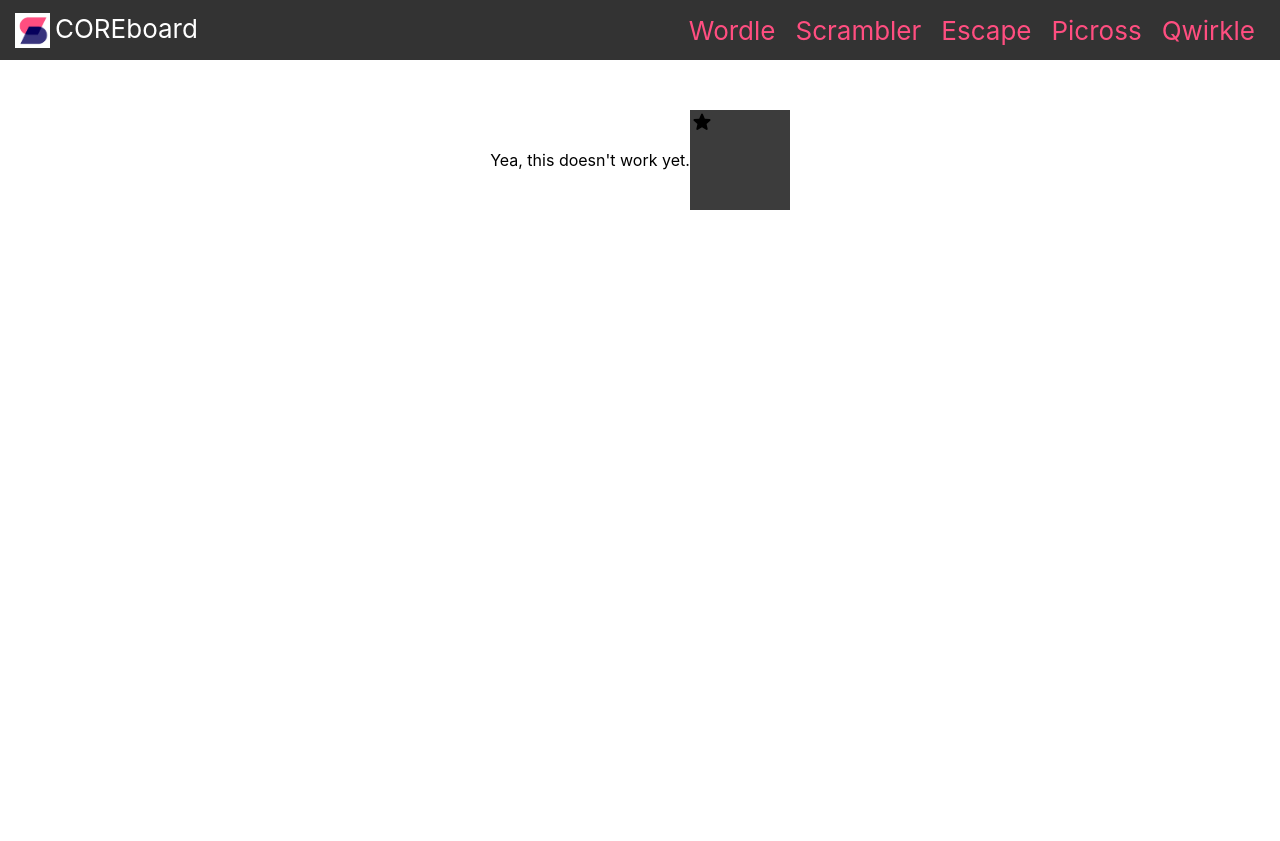
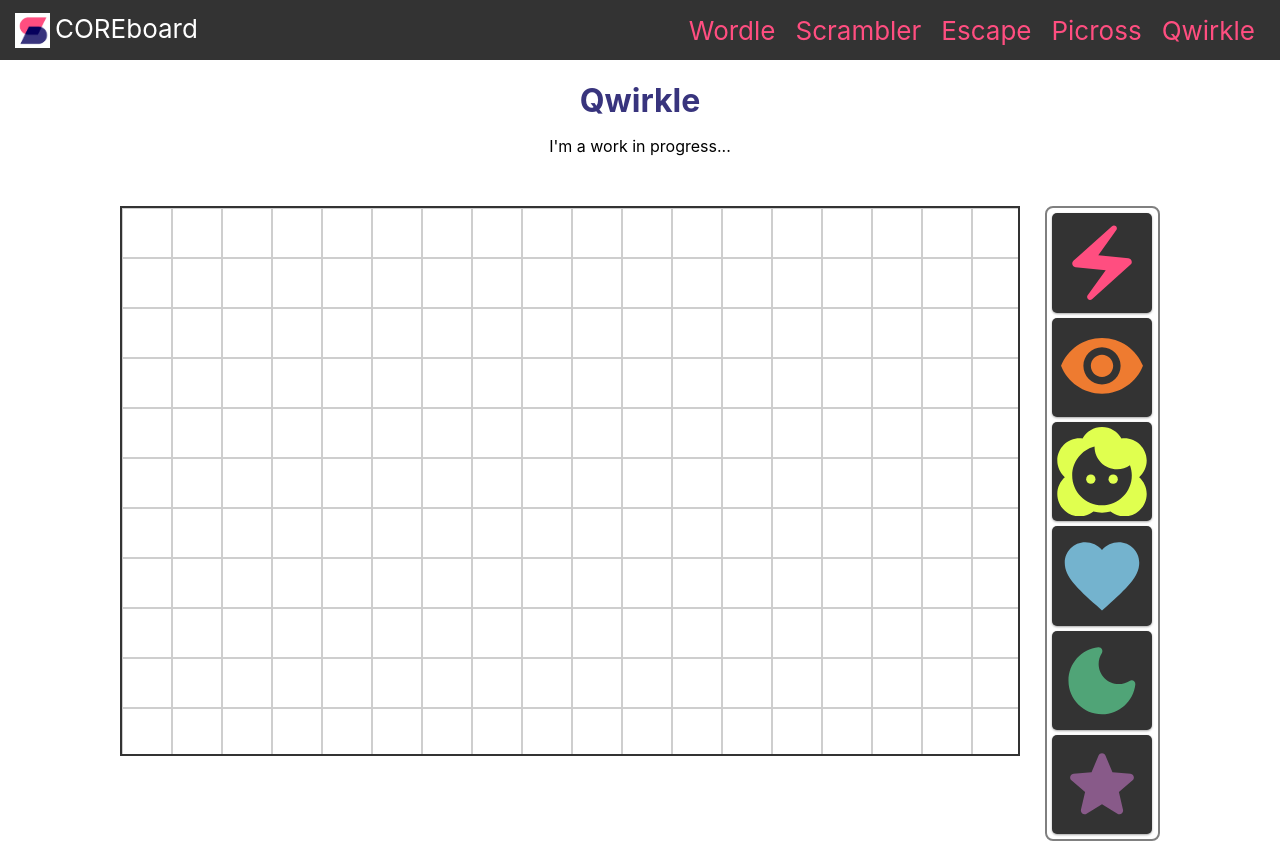
Before and after one commit to pilar1347/s-core-board, a React (Create React App) app: page /qwirkle in a window 1280 px wide. Before the commit the page ends 800 px from the top, so only its background shows below. Built offline with nearby package versions, Linux system fonts and the light colour scheme.

Commit message:
work on the qwirkle

```diff
--- a/src/index.css
+++ b/src/index.css
@@ -1,6 +1,7 @@
 
 :root {
   --color-pink: #FF4E80;
+  --color-purple-light: #885A89;
   --color-purple: #38347D;
   --color-purple-dark: #06005C;
   --color-grey: #333;
--- a/src/pages/Qwirkle/Qwirkle.js
+++ b/src/pages/Qwirkle/Qwirkle.js
@@ -1,19 +1,163 @@
-import React, { useState } from 'react';
+import React, { useEffect, useState, useRef } from 'react';
 import cx from 'classnames';
+import { ReactComponent as Bolt } from './svg_tiles/bolt.svg';
+import { ReactComponent as Eye } from './svg_tiles/eye.svg';
+import { ReactComponent as Face } from './svg_tiles/face.svg';
+import { ReactComponent as Heart } from './svg_tiles/heart.svg';
+import { ReactComponent as Moon } from './svg_tiles/moon.svg';
 import { ReactComponent as Star } from './svg_tiles/star.svg';
 import './Qwirkle.scss';
 
+const Tile = ({ Icon, color, selected = false, type, ...restProps }) => {
+  return (
+    <div className={cx('tile', selected && 'selected', type === 'board' && 'board-tile')} {...restProps}>
+      <Icon className={color} />
+    </div>
+  );
+}
+
+const defaultTiles = [
+  { Icon: Bolt, color: 'pink' },
+  { Icon: Eye, color: 'orange' },
+  { Icon: Face, color: 'yellow' },
+  { Icon: Heart, color: 'blue' },
+  { Icon: Moon, color: 'green' },
+  { Icon: Star, color: 'purple' },
+];
+
+const SIZE = 50;
+const CELL_PX_SIZE = 50;
+const GRID_HEIGHT = 550;
+const GRID_WIDTH = 900;
+
+// width: 900px;
+// height: 550px;
+
 const Qwirkle = () => {
-  // set up with sockets like escape game so can be 2 player
-  // or make ability to play computer? both?
+  const [selectedTileIndex, setSelectedTileIndex] = useState(-1);
+  const [grid, setGrid] = useState([]);
+  const [gridLoc, setGridLoc] = useState({ x: 0, y: 0 });
+  const [tiles, setTiles] = useState(defaultTiles);
+  const selectTile = i => {
+    setSelectedTileIndex(i);
+  };
+
+  const initGame = () => {
+
+    // how to make grid?
+    // has to be able to grow...
+    // maybe for now make it a fixed size.
+    let g = [];
+    for (let i=0; i<SIZE; i++) {
+      let row = [];
+      for (let j=0; j<SIZE; j++) {
+        row.push({ x: i, y: j, tile: null });
+      }
+      g.push(row);
+    };
+    setGrid(g);
+
+    // set center point
+    const center = -(Math.floor(SIZE/2) * CELL_PX_SIZE);
+    setGridLoc({ x: center, y: center });
+  };
+
+  useEffect(() => {
+    initGame();
+  }, []);
+
+  const dragging = useRef(false);
+  const start = useRef({ x: 0, y: 0 });
+  const dragTimeout = useRef();
+
+  const startDrag = e => {
+    start.current = { x: e.clientX, y: e.clientY };
+    dragging.current = true;
+  };
+
+  const getNewPos = end => {
+    return { x: gridLoc.x + (end.x - start.current.x), y: gridLoc.y + (end.y - start.current.y)};
+  };
+
+  const dragGrid = e => {
+    if (!dragging.current) return;
+    clearTimeout(dragTimeout.current);
+
+    const end = { x: e.clientX, y: e.clientY };
+
+    dragTimeout.current = setTimeout(() => {
+      setGridLoc(getNewPos(end));
+      start.current = { ...end };
+    });
+  };
+
+  const roundTo = num => Math.round(num/CELL_PX_SIZE) * CELL_PX_SIZE;
+
+  const endDrag = e => {
+    // TODO: attach to window so always stops
+    const end = { x: e.clientX, y: e.clientY };
+    dragging.current = false;
+
+    // snap to grid
+    const endPos = getNewPos(end);
+    let snapPos = { x: roundTo(endPos.x), y: roundTo(endPos.y) };
+    if (snapPos.x > 0) snapPos.x = 0;
+    if (snapPos.y > 0) snapPos.y = 0;
+    const max = -(CELL_PX_SIZE * SIZE);
+    if (snapPos.x < max + GRID_WIDTH) snapPos.x = max + GRID_WIDTH;
+    if (snapPos.y < max + GRID_HEIGHT) snapPos.y = max + GRID_HEIGHT;
+
+    setGridLoc(snapPos);
+  };
+
+  const placeTile = (i, j) => {
+    if (selectedTileIndex === -1) return;
+
+    const newGrid = [...grid];
+    newGrid[i][j].tile = tiles[selectedTileIndex];
+    setGrid(newGrid);
+    setSelectedTileIndex(-1);
+    setTiles(tiles.filter((_, index) => index !== selectedTileIndex));
+  };
 
   return (
-    <div className="wrapper">
-      Yea, this doesn't work yet.
-      <div className="tile">
-        <Star />
+    <>
+      <h1>Qwirkle</h1>
+      <p>I'm a work in progress...</p>
+      <div className="wrapper">
+        <div className="grid-wrapper">
+          <div
+            className="grid-zoom"
+            style={{ left: gridLoc.x, top: gridLoc.y }}
+            onMouseDown={startDrag}
+            onMouseMove={dragGrid}
+            onMouseUp={endDrag}
+          >
+            {grid.map((row, i) => (
+              <div className="row" key={`row-${i}`}>
+                {row.map((col, j) => (
+                  <div className="cell" key={`row-${i}-cell-${j}`} onClick={() => placeTile(i, j)}>
+                    {col.tile && <Tile Icon={col.tile.Icon} color={col.tile.color} type="board" />}
+                  </div>
+                ))}
+              </div>
+            ))}
+          </div>
+        </div>
+        <div className="tray">
+          {tiles.map((tile, i) => (
+            <Tile
+              key={i}
+              Icon={tile.Icon}
+              color={tile.color}
+              selected={selectedTileIndex === i}
+              onClick={() => selectTile(i)}
+            />
+          ))}
+        </div>
       </div>
-    </div>
+    </>
+
   )
 };
 
--- a/src/pages/Qwirkle/Qwirkle.scss
+++ b/src/pages/Qwirkle/Qwirkle.scss
@@ -1,21 +1,124 @@
+h1 {
+  color: var(--color-purple);
+  margin-bottom: 0;
+}
+
+p {
+  margin-bottom: 0;
+}
+
 .wrapper {
   display: flex;
   width: 100%;
-  padding-top: 50px;
-  align-items: center;
+  align-items: flex-start;
   justify-content: center;
+  gap: 25px;
+}
+
+@keyframes pulse {
+  0% {
+    box-shadow: 0 2px 5px rgba(0, 0, 0, 0.12), 0 2px 6px rgba(0, 0, 0, 0.24);
+  }
+  70% {
+    box-shadow: 0 16px 35px rgba(0, 0, 0, 0.25), 0 14px 14px rgba(0, 0, 0, 0.22);
+  }
+  100% {
+    box-shadow: 0 2px 5px rgba(0, 0, 0, 0.12), 0 2px 6px rgba(0, 0, 0, 0.24);
+  }
 }
 
 .tile {
   width: 100px;
   height: 100px;
-  background: #3c3c3c;
+  background: var(--color-grey);
   display: flex;
-  align-items: cent
+  align-items: center;
+  justify-content: center;
+  border-radius: 5px;
+  cursor: pointer;
+  box-shadow: 0 1px 3px rgba(0, 0, 0, 0.12), 0 1px 2px rgba(0, 0, 0, 0.24);
+  transition: all 0.3s cubic-bezier(0.25, 0.8, 0.25, 1);
+
+  &:hover {
+    box-shadow: 0 14px 28px rgba(0, 0, 0, 0.25), 0 10px 10px rgba(0, 0, 0, 0.22);
+  }
+
+  &.selected {
+    animation: pulse 1s infinite;
+  }
 
   svg {
     width: 90%;
     height: 90%;
-    fill: white;
   }
 }
+
+.board-tile {
+  width: 100%;
+  height: 100%;
+}
+
+.pink {
+  fill: var(--color-pink);
+}
+
+.orange {
+  fill: #EE7B30;
+}
+
+.blue {
+  fill: #74B3CE;
+}
+
+.purple {
+  fill: #885A89;
+}
+
+.yellow {
+  fill: #E0FF4F;
+}
+
+.green {
+  fill: #50A477;
+}
+
+.tray {
+  width: 115px;
+  height: 635px;
+  background: gray;
+  padding: 5px;
+  display: flex;
+  flex-direction: column;
+  gap: 5px;
+  background: white;
+  border: 2px solid gray;
+  border-radius: 8px;
+  box-sizing: border-box;
+}
+
+.grid-wrapper {
+  display: block;
+  position: relative;
+  width: 900px;
+  height: 550px;
+  overflow: hidden;
+  border: 2px solid var(--color-grey);
+
+  .grid-zoom {
+    position: absolute;
+    top: -50px;
+    left: -50px;
+    cursor: grab;
+  }
+
+  .row {
+    display: flex;
+  }
+
+  .cell {
+    width: 50px;
+    height: 50px;
+    background: white;
+    border: 1px solid #cecece;
+  }
+}
--- a/src/pages/Scrambler/Scrambler.scss
+++ b/src/pages/Scrambler/Scrambler.scss
@@ -1,7 +1,7 @@
 .scrambler {
   h1 {
     margin: 0;
-    color: var(--color-purple);
+    color: var(--color-purple-light);
   }
 
   display: flex;
@@ -76,7 +76,7 @@
   }
 
   .tray {
-    background: var(--color-purple);
+    background: var(--color-purple-light);
     height: 100px;
     width: 500px;
     display: flex;
--- a/src/pages/Wordle/Wordle.scss
+++ b/src/pages/Wordle/Wordle.scss
@@ -1,6 +1,6 @@
 .wordle {
   h1 {
-    color: var(--color-purple);
+    color: var(--color-light);
   }
 
   .board-wrap {
```
